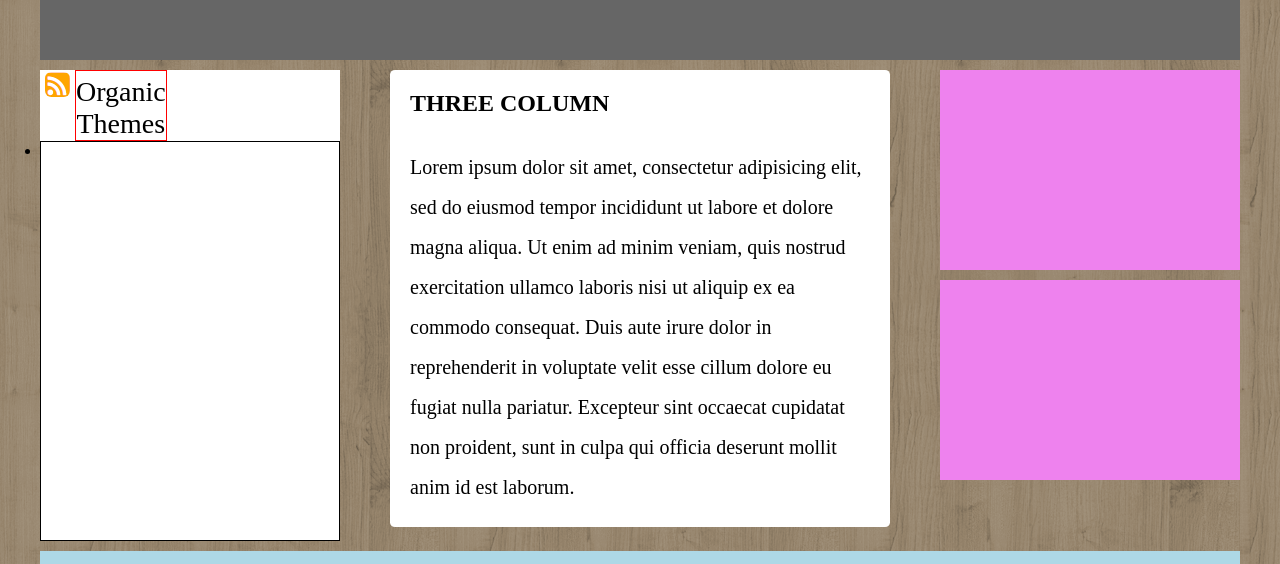
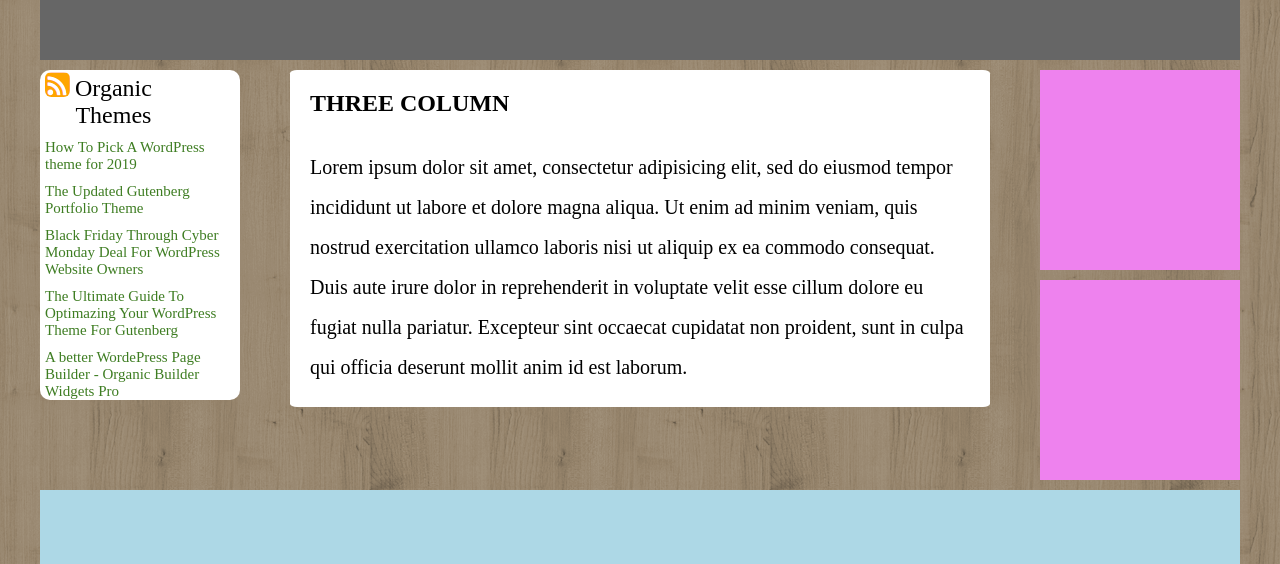
Before and after one commit to Danilo91Colloca/htmlcss-wp, a plain HTML site: page wp-index.html in a window 1280 px wide. Shown: the part 450-1014 px from the top of the page. Drawn offline with Linux system fonts and the light colour scheme.

Commit message:
compilazione box lato sinistro

```diff
--- a/css-milestone2/wp-style.css
+++ b/css-milestone2/wp-style.css
@@ -43,20 +43,20 @@ body{
 
 
 .container-sx{
-  width: 300px;
+  width: 200px;
   background-color: rgb(255, 255, 255);
-
+  border-radius: 10px;
 
 }
 
 .container-center{
-  width: 600px;
+  width: 800px;
   padding: 0 50px;
 
 }
 
 .container-dx{
-  width: 300px;
+  width: 200px;
 }
 
 .float-L{
@@ -106,8 +106,12 @@ nav{
 
 /* creazione e posizionamento quadrato lato sx */
 .icon-title-main {
-  border-radius: 3%;
+  border-radius: 5px;
 }
+.icon-sx-container{
+  padding: 2px 5px;
+}
+
 
 .icon-sx-container>.icon-img{
   width:25px;
@@ -115,25 +119,31 @@ nav{
   background-image: url("../img-milestone2/icon.png");
   border-radius: 25%;
 }
-.icon-sx-container{
-  padding: 2px 5px;
-}
 
 div.icon-title-main > div.title-sx-container{
-  border: 1px solid red;
   padding-top: 5px;
   }
 div.icon-title-main > div.title-sx-container >h3:first-child{
   text-align: center;
   font-weight: lighter;
-  font-size: 28px;
+  font-size: 24px;
 }
 
+/* creazione lista servizi con font verde */
 
 .listbox-l-container{
-  height: 400px;
+  padding-right: 5px;
 
-  border: 1px solid black;
+}
+.listbox-l-container > ul{
+  list-style-type: none;
+  padding-left: 5px;
+}
+
+.listbox-l-container > ul > li{
+  padding-top: 10px;
+  color: rgb(62, 125, 34);
+  font-size: 15px;
 }
 
 
--- a/wp-index.html
+++ b/wp-index.html
@@ -49,7 +49,11 @@
 
           <div class="listbox-l-container ">
             <ul class="listbox-l">
-              <li> </li>
+              <li>How To Pick A WordPress theme for 2019</li>
+              <li>The Updated Gutenberg Portfolio Theme</li>
+              <li>Black Friday Through Cyber  Monday Deal For WordPress Website Owners</li>
+              <li>The Ultimate Guide To Optimazing Your WordPress Theme For Gutenberg </li>
+              <li>A better WordePress Page Builder - Organic Builder Widgets Pro</li>
             </ul>
           </div>
 
```
